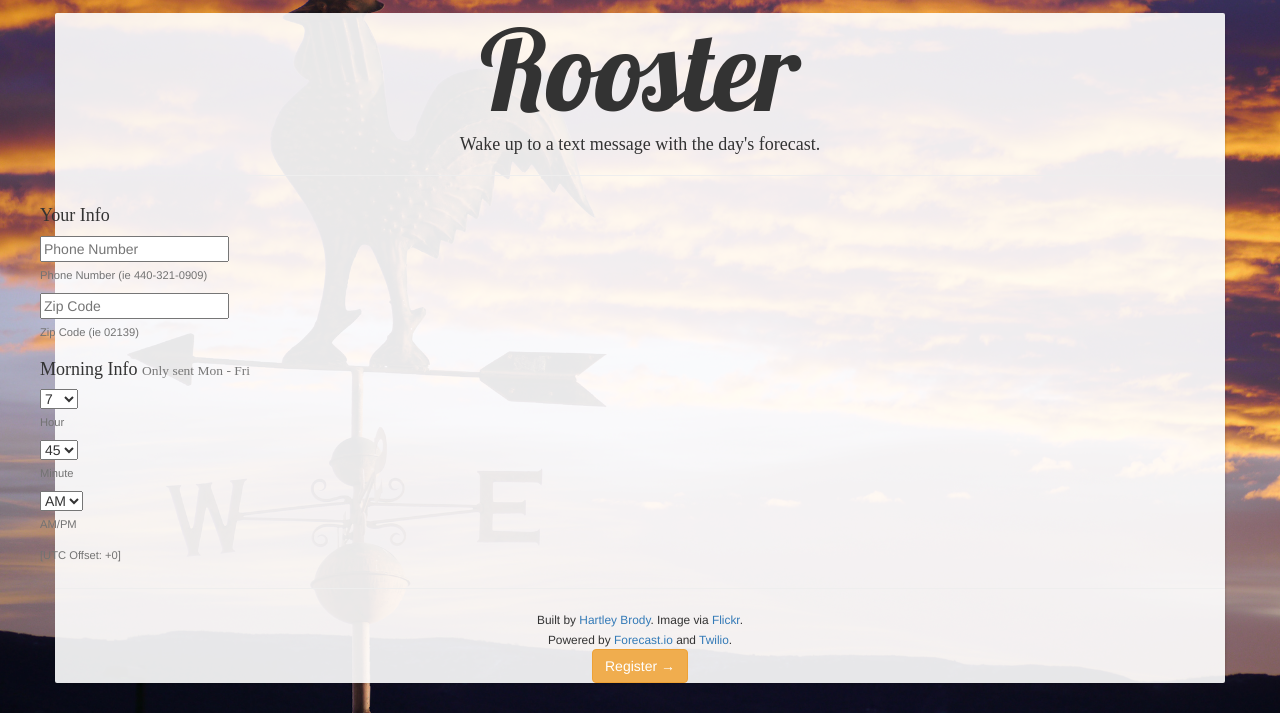
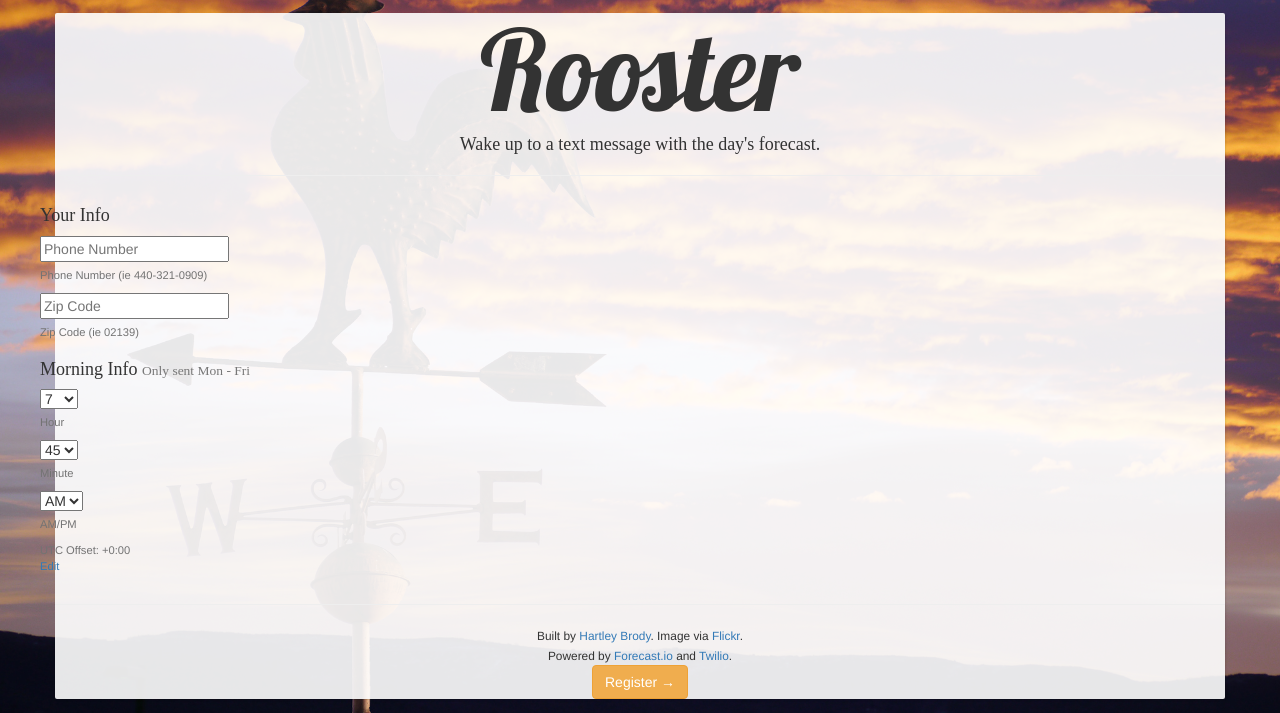
Before and after one commit to hartleybrody/rooster, a Flask app: page / in a window 1280 px wide. Shown: the part 87-800 px from the top of the page. Run offline with Flask 2, Linux system fonts and the light colour scheme; some libraries are stand-ins or nearby versions; some web fonts are replaced.

Commit message:
alright, new plan. hide/auto-set UTC offset but let user edit it if they reeeally want to

```diff
--- a/static/prepopulate.js
+++ b/static/prepopulate.js
@@ -2,11 +2,17 @@ $(document).ready(function(){
     $.ajax({
         dataType: "json",
         url: "http://freegeoip.net/json/",
-        //data: data,
         success: function(data, status, xhr){
             var client_zip = data["zipcode"];
             $("#zipcode-helper").html(client_zip);
         }
+    });
+
+
+    $("#time-zone").change(function(event){
+        var $target = $(event.target);
+        console.log($target);
+        $("#utc-helper").html($target.val());
     });
 
     // set timezone
@@ -17,5 +23,12 @@ $(document).ready(function(){
         var offset_str = "-" + offset;
     }
     $("#time-zone").val(offset_str);
-    $("#utc-helper").html(offset_str);
+    $("#time-zone").change();
+
+
+    $("#manually-edit-offset").click( function(){
+        $("#time-zone").toggleClass("hidden");
+        $("#manually-edit-offset").toggleClass("hidden");
+        return false;
+    })
 })
--- a/templates/homepage.html
+++ b/templates/homepage.html
@@ -96,9 +96,36 @@
                                 <span class="help-block visible-phone">AM/PM</span>
                             </div>
                             <div class="span2">
-                                <input type="hidden" class="span1 hidden" id="time-zone" name="time-zone">
-                                <span class="help-block muted" style="position:relative; top:5px;">
-                                    [UTC Offset: <span id="utc-helper"></span>]
+                                <select class="span1 hidden" id="time-zone" name="time-zone">
+                                    <option value="-12">-12:00</option>
+                                    <option value="-11">-11:00</option>
+                                    <option value="-10">-10:00</option>
+                                    <option value="-9">-9:00</option>
+                                    <option value="-8">-8:00</option>
+                                    <option value="-7">-7:00</option>
+                                    <option value="-6">-6:00</option>
+                                    <option value="-5">-5:00</option>
+                                    <option value="-4">-4:00</option>
+                                    <option value="-3">-3:00</option>
+                                    <option value="-2">-2:00</option>
+                                    <option value="-1">-1:00</option>
+                                    <option value="+0">+0:00</option>
+                                    <option value="+1">+1:00</option>
+                                    <option value="+2">+2:00</option>
+                                    <option value="+3">+3:00</option>
+                                    <option value="+4">+4:00</option>
+                                    <option value="+5">+5:00</option>
+                                    <option value="+6">+6:00</option>
+                                    <option value="+7">+7:00</option>
+                                    <option value="+8">+8:00</option>
+                                    <option value="+9">+9:00</option>
+                                    <option value="+10">+10:00</option>
+                                    <option value="+11">+11:00</option>
+                                    <option value="+12">+12:00</option>
+                                </select>
+                                <span class="help-block muted">
+                                    UTC Offset: <span id="utc-helper">0</span>:00<br>
+                                    <a href="#" id="manually-edit-offset">Edit</a>
                                 </span>
                             </div>
                         </div>
```
